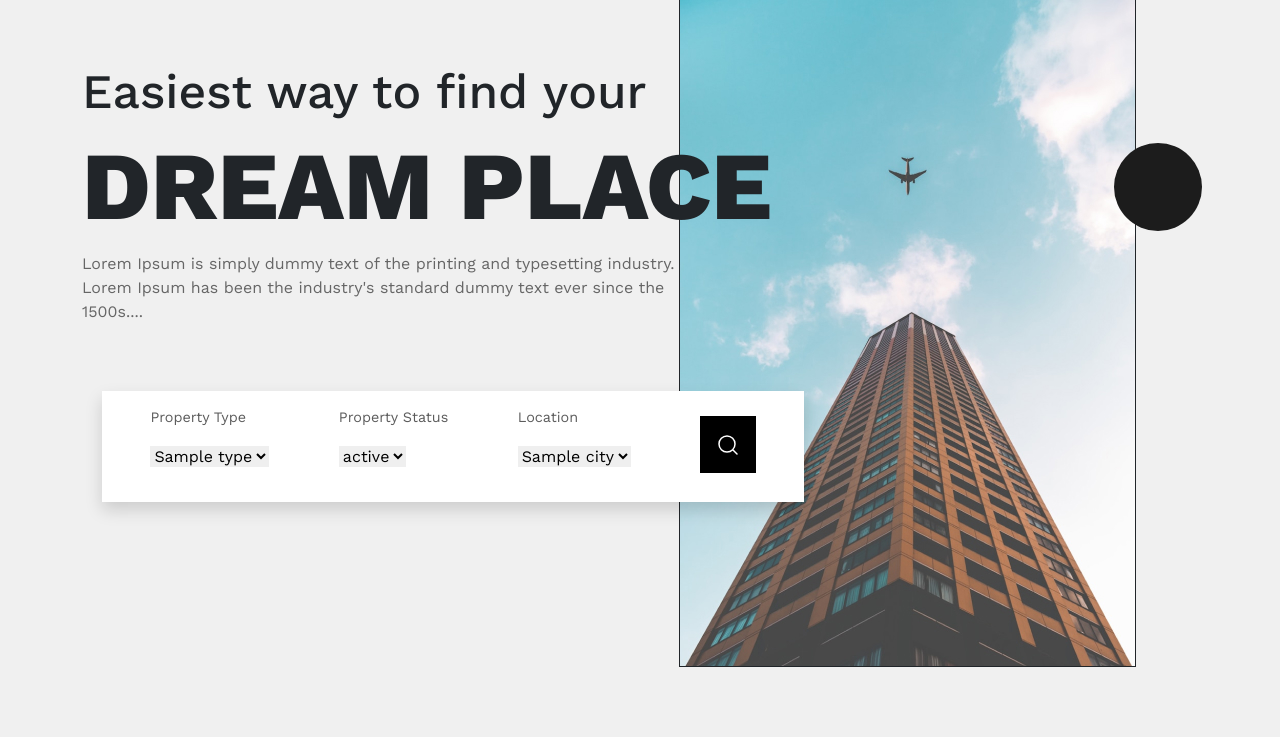
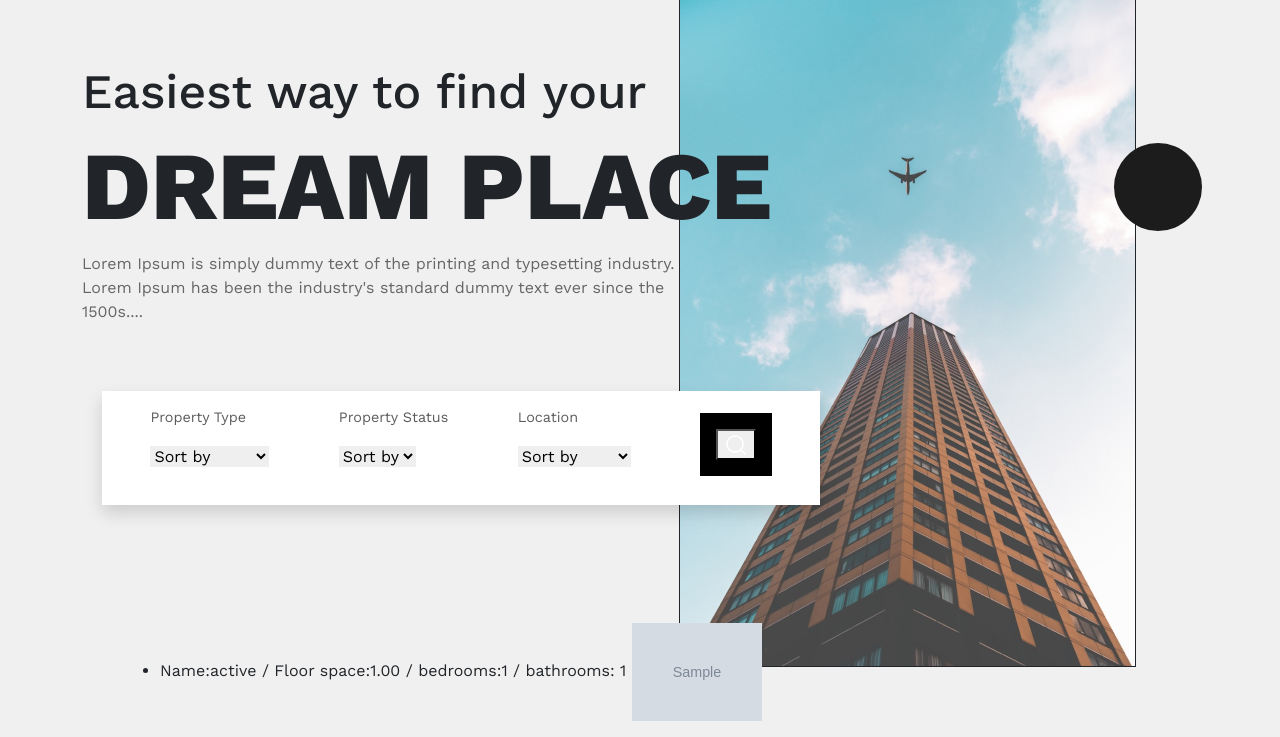
Before and after one commit to narimanvt/DB-RealEstate, a Django app: page / in a window 1280 px wide. Shown: the part 97-834 px from the top of the page. Before the commit the page ends 764 px from the top, so only its background shows below. Run offline with Django 3.2, Linux system fonts and the light colour scheme; tables that the repository leaves empty hold one stand-in row (values such as "Sample post"); grey boxes marked "Sample" are stand-in pictures; some web fonts are replaced.

Commit message:
building filters for estates

```diff
--- a/realestate/Estates_and_Locations/Templates/main.html
+++ b/realestate/Estates_and_Locations/Templates/main.html
@@ -50,35 +50,60 @@
         <form>
             <div class='form'>
                 <p>Property Type</p>
-                <select>
+                <select name="type">
+                    <option value="">Sort by</option>
                     {% for y in type %}
-                        <option>{{ y.type_name }}</option>
+                        <option value="{{y.id}}">{{ y.type_name }}</option>
                     {% endfor %}
                 </select>
             </div>
 
             <div class='form'>
                 <p>Property Status</p>
-                <select>
+                <select name="status">
+                    <option value="">Sort by</option>
                     {% for x in estates %}
-                        <option>{{ x.estate_status_name }}</option>
+                        <option value="{{x.id}}">{{ x.estate_status_name }}</option>
                     {% endfor %}
                 </select>
             </div>
 
             <div class='form'>
                 <p>Location</p>
-                <select>
+                <select name="city">
+                    <option value="">Sort by</option>
                     {% for z in city %}
-                        <option>{{ z.city_name }}</option>
+                        <option value="{{z.id}}">{{ z.city_name }}</option>
                     {% endfor %}
                 </select>
             </div>
 
             <div class='form search'>
-                <a href='#'><img src="{% static 'Estates_and_Locations/images/search.svg' %}" alt='search'></a>
+                <button type="submit"><img src="{% static 'Estates_and_Locations/images/search.svg' %}" alt='search'></button>
             </div>
         </form>
     </div>
+    <div class="temp">
+
+        <ul>
+            {% for house in filtered_estates %}
+                <li>Name:{{house.estate_name}} / Floor space:{{house.floor_space}} / bedrooms:{{house.number_of_bedrooms}} /
+                     bathrooms: {{house.number_of_bathrooms}} <img src="{{house.photo.url}}",alt="Estate Photo">
+                </li>
+
+            {% endfor %}
+        </ul>
+    </div>
+    <style>
+        .temp{
+            position:absolute;
+            top: 90%;
+            left: 10%;
+        }
+        .temp img{
+            width: 15%;
+            height: 15%;
+        }
+    </style>
 
 {% endblock %}
--- a/realestate/Estates_and_Locations/views.py
+++ b/realestate/Estates_and_Locations/views.py
@@ -1,18 +1,30 @@
 from django.shortcuts import render
 from django.http import HttpResponse
 from django.template import loader
-from .models import Estate_status, Estate_type, City
+from .models import Estate_status, Estate_type, City, Estate
 # Create your views here.
 
 def main_page(request):
     estates = Estate_status.objects.all()
     type = Estate_type.objects.all()
     city = City.objects.all()
+    filtered_estates = Estate.objects.all()
     template = loader.get_template('main.html')
+    type_id = request.GET.get('type')
+    status_id = request.GET.get('status')
+    city_id = request.GET.get('city')
+
+    if type_id:
+        filtered_estates = filtered_estates.filter(estate_type_id=type_id)
+    elif status_id:
+        filtered_estates = filtered_estates.filter(estate_status_id = status_id)
+    elif city_id:
+        filtered_estates = filtered_estates.filter(city_id = city_id)
     context = {
         'estates' : estates,
         'type' : type,
         'city' : city,
+        'filtered_estates' : filtered_estates
     }
     return HttpResponse(template.render(context, request))
 
--- a/realestate/realestate/settings.py
+++ b/realestate/realestate/settings.py
@@ -125,7 +125,7 @@ USE_L10N = True
 USE_TZ = True
 
 MEDIA_URL = '/media/'
-MEDIA_ROOT = BASE_DIR / 'media'
+MEDIA_ROOT = os.path.join(BASE_DIR, 'media')
 # Static files (CSS, JavaScript, Images)
 # https://docs.djangoproject.com/en/3.0/howto/static-files/
 
--- a/realestate/realestate/urls.py
+++ b/realestate/realestate/urls.py
@@ -24,6 +24,8 @@ urlpatterns = [
     path('', include('Clients_and_Contacts.urls', namespace='Clients_and_Contacts')),
     path('', include('Contracts_and_Transactions.urls', namespace='Contracts_and_Transactions')),
 ]
+if settings.DEBUG:
+    urlpatterns += static(settings.MEDIA_URL, document_root=settings.MEDIA_ROOT)
 
 if settings.DEBUG:
     urlpatterns += static(settings.STATIC_URL, document_root=settings.STATIC_ROOT)
```
